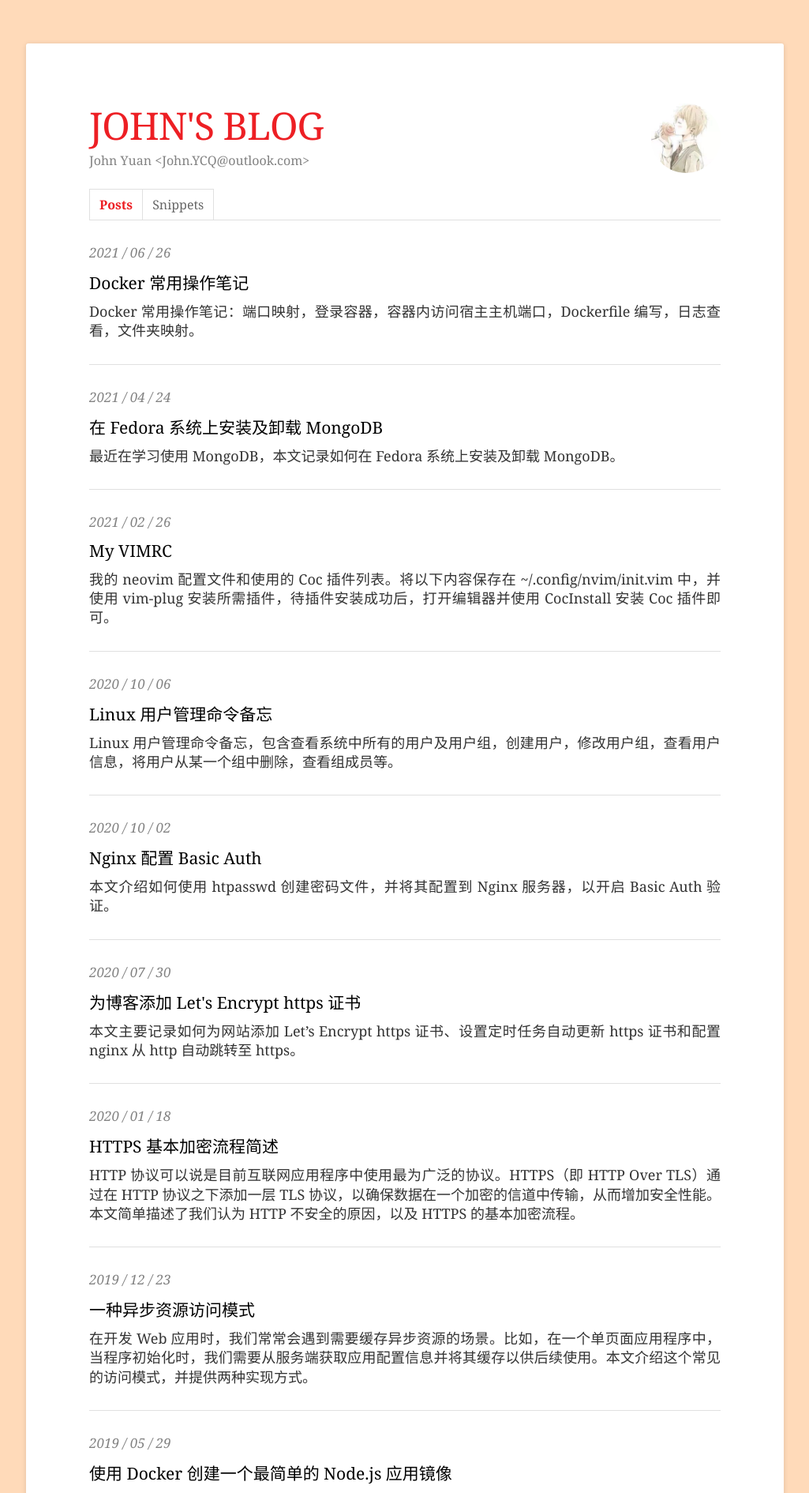
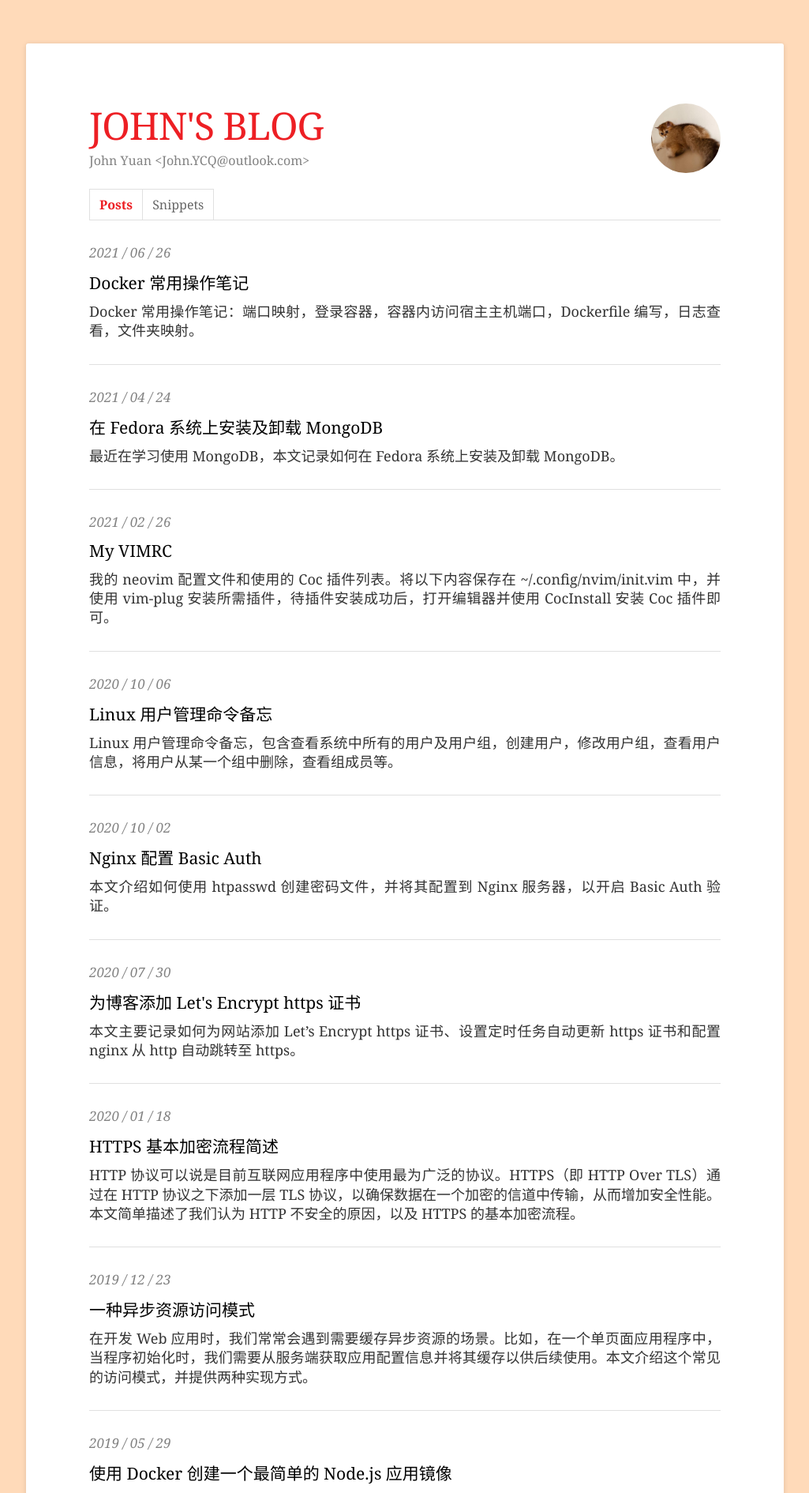
Before and after one commit to john-yuan/blog, a Jekyll site: the page built from index.md, in a window 1280 px wide. Shown: the top 1890 px of the page at 79% size, without its empty margins (127-1152 px from the left). Built offline with Jekyll 4.4.1, drawn with Linux system fonts in a browser that asks for light colours.

Commit message:
chore: update avatar

```diff
--- a/_config.yml
+++ b/_config.yml
@@ -3,7 +3,7 @@ author: John Yuan
 email: John.YCQ@outlook.com
 github: https://github.com/john-yuan
 lang: zh-CN
-avatar: resources/images/avatar.jpg
+avatar: resources/images/avatar.jpeg
 permalink: /blog/:title.html
 excerpt_separator: <!--more-->
 markdown: kramdown
```
Also changed, not shown: resources/images/avatar.jpeg (added), resources/images/avatar.jpg (deleted).
